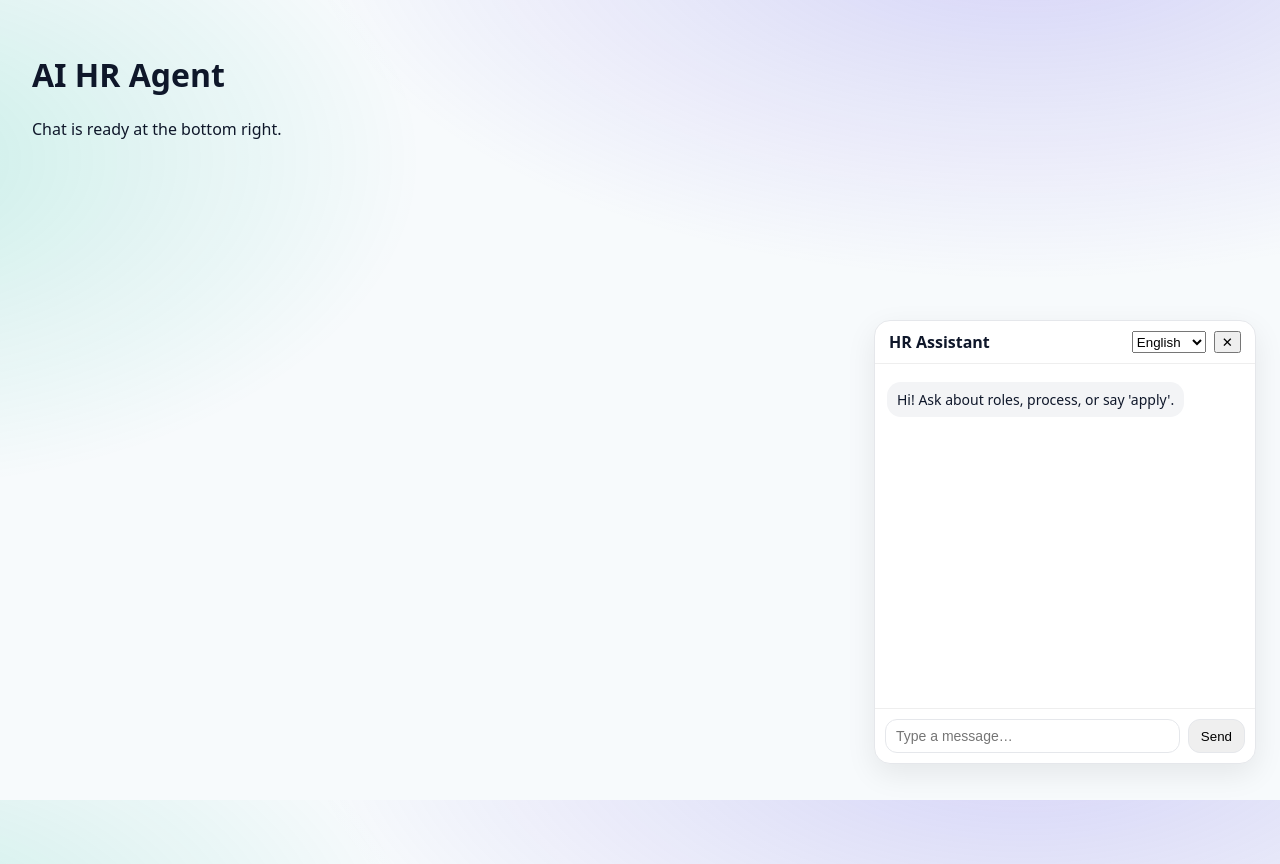
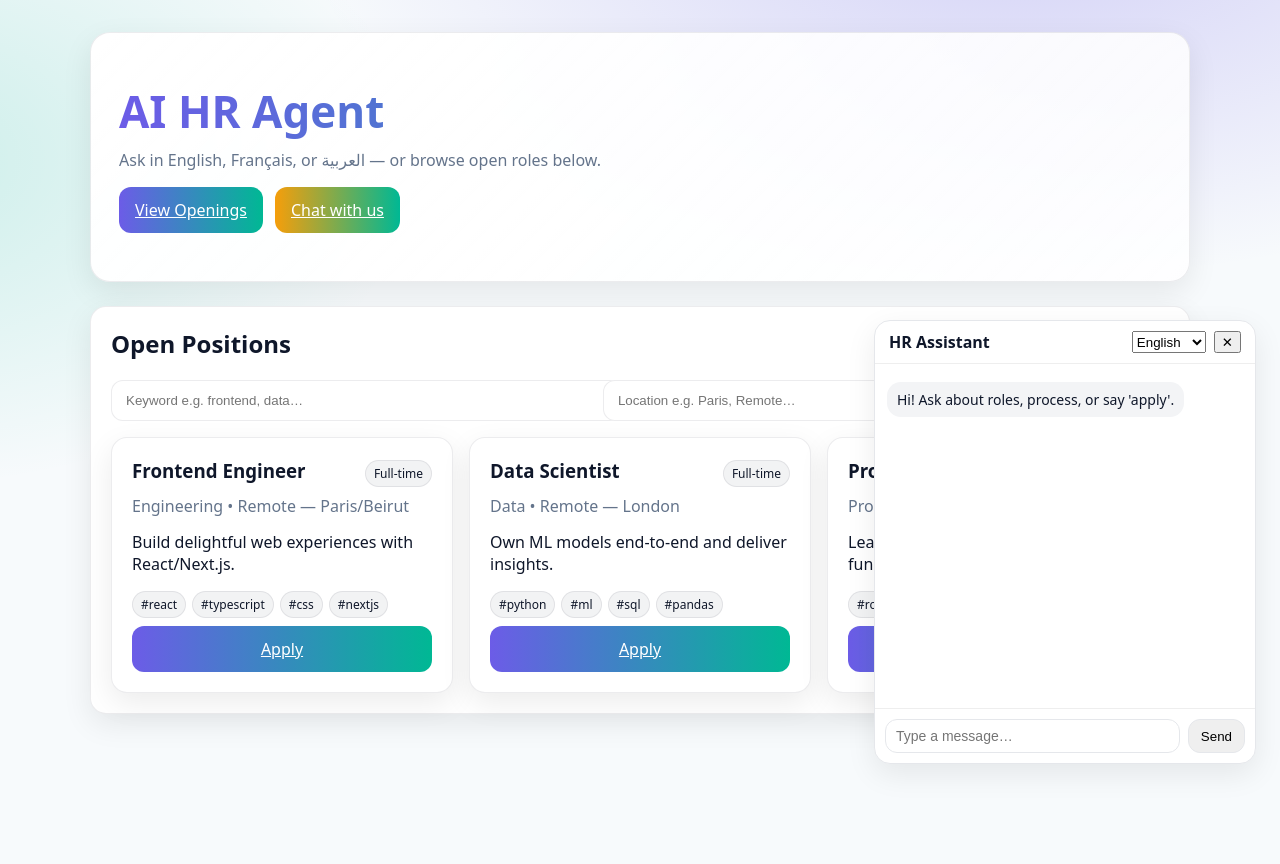
Before and after one commit to joelleaa31-hub/ai-hr-agent-, a Next.js app: page / in a window 1280 px wide. After the commit the page ends 800 px from the top, so only its background shows below. Built offline with nearby package versions, Linux system fonts and the light colour scheme.

Commit message:
Update page.js

```diff
--- a/app/page.js
+++ b/app/page.js
@@ -1,10 +1,19 @@
 import ChatWidget from "../components/ChatWidget.jsx";
+import JobSearch from "../components/JobSearch.jsx";
 
 export default function Page() {
   return (
-    <main style={{ minHeight: "100vh", padding: "2rem", fontFamily: "system-ui" }}>
-      <h1>AI HR Agent</h1>
-      <p>Chat is ready at the bottom right.</p>
+    <main className="container">
+      <section className="hero" style={{marginBottom:24}}>
+        <h1 className="gradient-text" style={{fontSize:44,margin:"0 0 8px 0"}}>AI HR Agent</h1>
+        <p style={{color:"var(--muted)",margin:0}}>Ask in English, Français, or العربية — or browse open roles below.</p>
+        <div style={{marginTop:16,display:"flex",gap:12}}>
+          <a href="#jobs" className="btn">View Openings</a>
+          <a href="#chat" className="btn" style={{background:"linear-gradient(90deg,var(--brand-3),var(--brand-2))"}}>Chat with us</a>
+        </div>
+      </section>
+      <JobSearch />
+      <div id="chat" />
       <ChatWidget />
     </main>
   );
```
